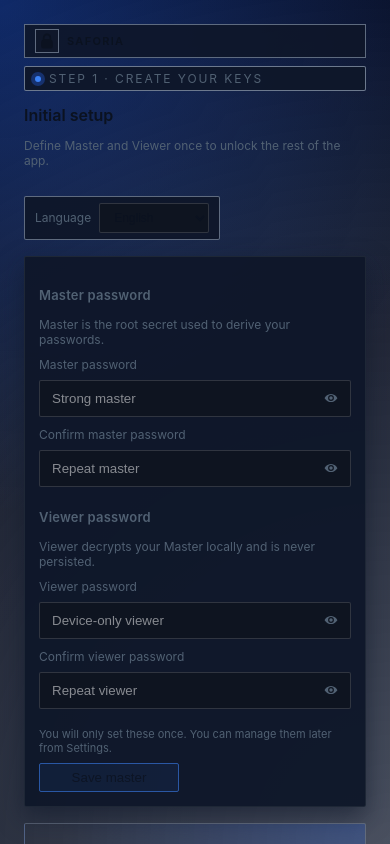
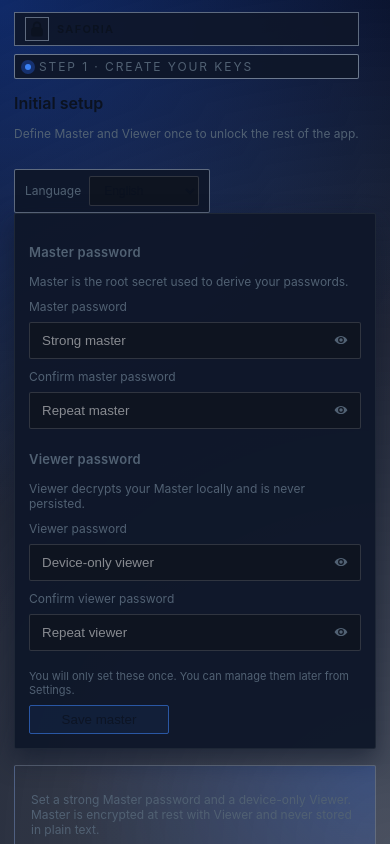
Before and after one commit to projscale/saforia, a React (Vite) app: page / in a window 390 px wide. Built offline with nearby package versions, Linux system fonts and the light colour scheme.

Commit message:
setup: align brand block with main content width across layouts

```diff
--- a/src/styles.css
+++ b/src/styles.css
@@ -286,6 +286,10 @@ ol li::before {
   gap: 16px;
 }
 .setup-header-main { gap: 8px; }
+.setup-inner {
+  max-width: 1120px;
+  margin: 0 auto;
+}
 .setup-brand {
   display: inline-flex;
   align-items: center;
@@ -384,6 +388,9 @@ ol li::before {
   box-shadow: 0 8px 20px rgba(15,23,42,0.5);
 }
 @media (max-width: 720px) {
+  .card.setup {
+    padding: 12px 14px 14px;
+  }
   :root { --row-h-mobile: 52px; }
 }
 
--- a/src/ui/screens/SetupScreen.tsx
+++ b/src/ui/screens/SetupScreen.tsx
@@ -27,6 +27,7 @@ export function SetupScreen({ state, setState, busy, error, onSubmit }: {
   const viewerMismatch = !!state.viewer && !!state.viewer2 && state.viewer !== state.viewer2
   return (
     <div className="card setup">
+      <div className="setup-inner">
         <div className="row setup-header">
           <div className="col setup-header-main">
             <div className="setup-brand" aria-label="Saforia">
@@ -107,5 +108,6 @@ export function SetupScreen({ state, setState, busy, error, onSubmit }: {
         </aside>
       </div>
       </div>
+    </div>
   )
 }
```
Lines whose indentation alone changed are shown as unchanged.
